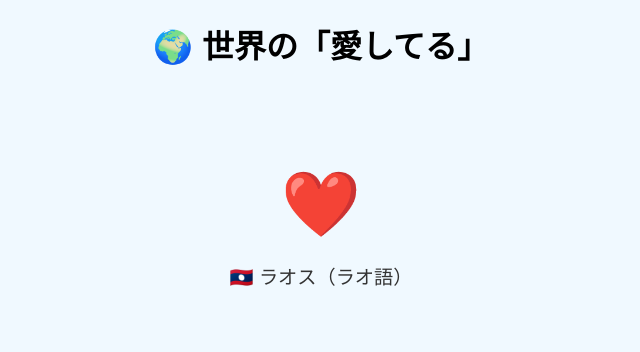
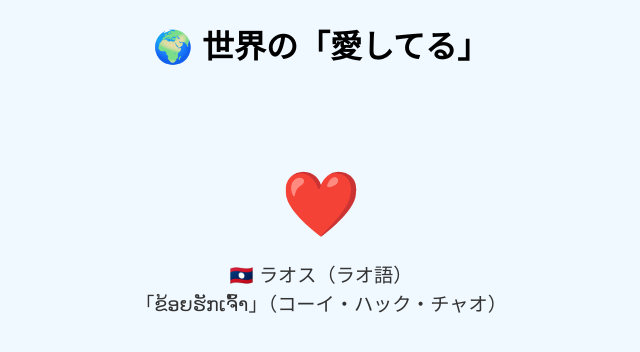
Before and after one commit to iz-fontaine/i-love-you_world, a plain HTML site: page index.html in a window 1280 px wide. Both pictures are taken after a click on the element "❤️". Shown: the whole page, without its empty margins (319-959 px from the left). Drawn offline with Linux system fonts and the light colour scheme.

Commit message:
Update index.html

```diff
--- a/index.html
+++ b/index.html
@@ -32,17 +32,18 @@
     0%   { opacity: 1; bottom: 60px; }
     100% { opacity: 0; bottom: 200px; }
   }
-    #country-info {
+  #country-language-info {
     margin-top: 20px;
     font-size: 1.2rem;
     color: #333;
+    line-height: 1.5;
   }
 </style>
 </head>
 <body>
   <h1>🌍 世界の「愛してる」</h1>
   <div id="heart-btn">❤️</div>
-  <div id="country-info"></div>
+  <div id="country-language-info"></div>
   <div id="container"></div>
 
   <script>
@@ -54,8 +55,7 @@
       .then(json => { data = json; });
 
     const btn = document.getElementById("heart-btn");
-    const container = document.getElementById("container");
-    const countryInfo = document.getElementById("country-info");
+    const info = document.getElementById("country-language-info");
 
     btn.addEventListener("click", () => {
       if (data.length === 0) return;
@@ -69,8 +69,8 @@
       text.innerText = random.text;
       btn.appendChild(text);
 
-      // 下に固定表示する国情報
-      countryInfo.innerText = `${random.flag} ${random.country}（${random.language}）`;
+      // 下に固定表示する国＋言語＋カタカナ読み
+      info.innerHTML = `${random.flag} ${random.country}（${random.language}）<br>「${random.text}」（${random.katakana}）`;
 
       // 一定時間で削除
       setTimeout(() => {
```
Lines whose indentation alone changed are shown as unchanged.
